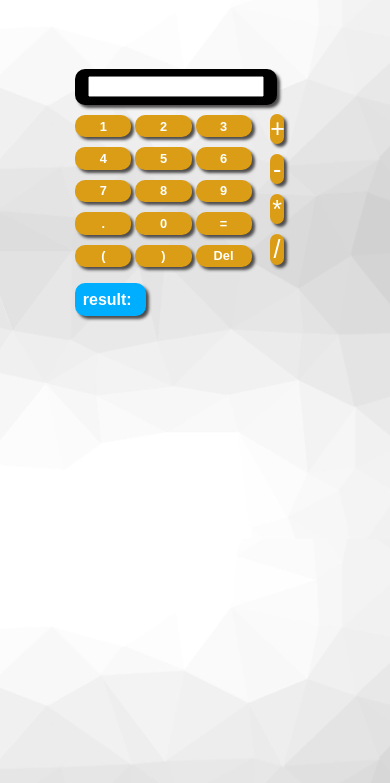
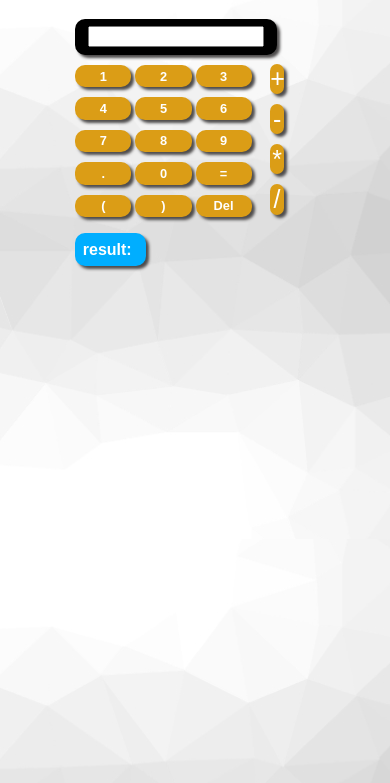
Before and after one commit to jayanthbharadwaj2601/online-calculator, a plain HTML site: page index.html in a window 390 px wide. Shown: the part 61-844 px from the top of the page. Drawn offline with Linux system fonts and the light colour scheme.

Commit message:
Update styling.css

```diff
--- a/styling.css
+++ b/styling.css
@@ -106,7 +106,7 @@ h1
     {
         position: relative;
         left:18%;
-        top: 50px;
+        top: 0px;
     }
 
 }
```
